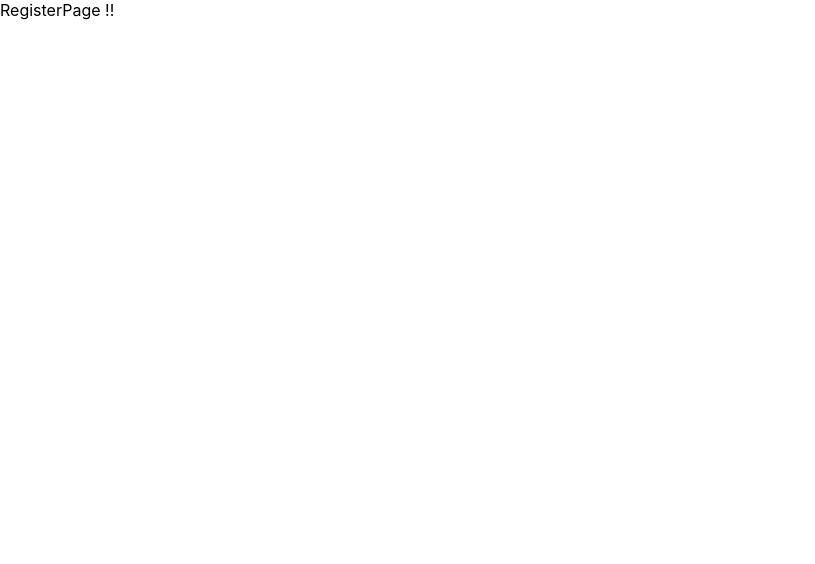
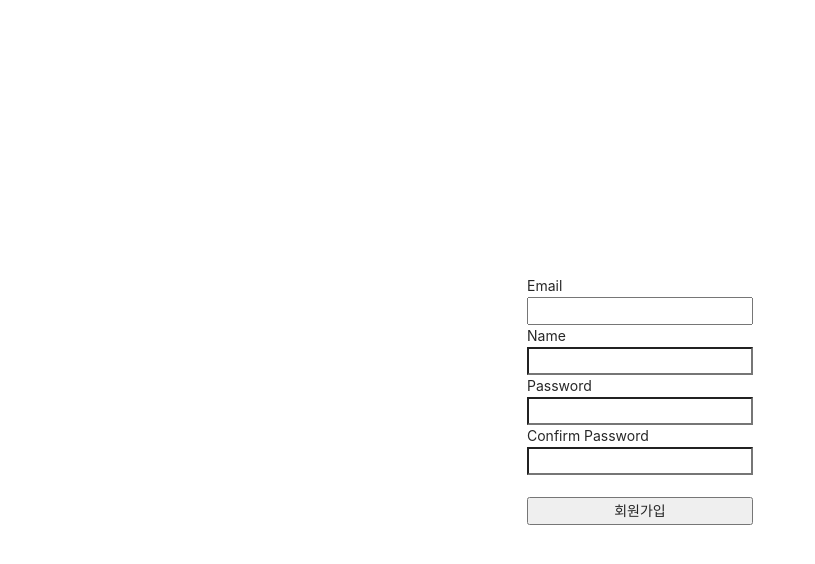
Before and after one commit to bellofeast/NodeReact_Basic, a React (Create React App) app in the folder client/: page /register in a window 1280 px wide. Shown: the top 564 px of the page, without its empty margins (0-815 px from the left). Built offline with nearby package versions, Linux system fonts and the light colour scheme.

Commit message:
internal server 500 해결중...

```diff
--- a/client/package.json
+++ b/client/package.json
@@ -6,12 +6,17 @@
     "@testing-library/jest-dom": "^5.11.5",
     "@testing-library/react": "^11.1.1",
     "@testing-library/user-event": "^12.2.0",
+    "antd": "^4.8.0",
     "axios": "^0.21.0",
     "http-proxy-middleware": "^0.19.1",
     "react": "^17.0.1",
     "react-dom": "^17.0.1",
+    "react-redux": "^7.2.2",
     "react-router-dom": "^5.2.0",
     "react-scripts": "4.0.0",
+    "redux": "^4.0.5",
+    "redux-promise": "^0.6.0",
+    "redux-thunk": "^2.3.0",
     "web-vitals": "^0.2.4"
   },
   "scripts": {
--- /dev/null
+++ b/client/src/_actions/types.js
@@ -0,0 +1,2 @@
+export const LOGIN_USER = "login_user"
+export const REGISTER_USER = "register_user"
--- /dev/null
+++ b/client/src/_actions/user_action.js
@@ -0,0 +1,27 @@
+import axios from 'axios'
+import {
+    LOGIN_USER,
+    REGISTER_USER
+ } from './types'
+
+export function loginUser(dataToSubmit) {
+
+    const request = axios.post('/api/users/login', dataToSubmit)
+        .then(response => response.data)
+
+    return {
+        type: LOGIN_USER,
+        payload: request
+    }
+}
+
+export function registerUser(dataToSubmit) {
+
+    const request = axios.post('/api/users/register', dataToSubmit)
+        .then(response => response.data)
+
+    return {
+        type: REGISTER_USER,
+        payload: request
+    }
+}
--- /dev/null
+++ b/client/src/_reducers/index.js
@@ -0,0 +1,8 @@
+import { combineReducers } from 'redux'
+import user from './user_reducer'
+
+const rootReducer = combineReducers({
+    user
+})
+
+export default rootReducer
--- /dev/null
+++ b/client/src/_reducers/user_reducer.js
@@ -0,0 +1,19 @@
+import {
+    LOGIN_USER,
+    REGISTER_USER
+} from '../_actions/types'
+
+export default function (state = {}, action) {
+
+    switch (action.type) {
+        case LOGIN_USER:
+            return { ...state, loginSuccess: action.payload }
+            break;
+        case REGISTER_USER:
+            return { ...state, register: action.payload }
+            break;
+
+        default:
+            return state
+    }
+}
--- a/client/src/components/views/LandingPage/LandingPage.js
+++ b/client/src/components/views/LandingPage/LandingPage.js
@@ -1,17 +1,20 @@
 import React, { useEffect } from 'react'
-import axios from 'axios'
+import Axios from 'axios'
 
 function LandingPage() {
 
     useEffect(() => {
-        axios.get('/api/hello')
+        Axios.get('/api/hello')
         .then(response => console.log(response.data))
     }, [])
 
 
     return (
-        <div>
-            LandingPage !!
+        <div style={{
+            display: 'flex', justifyContent: 'center', alignItems: 'center'
+            ,width: '100%', height: '100vh'
+        }}>
+            <h2>시작 페이지</h2>
         </div>
     )
 }
--- a/client/src/components/views/LoginPage/LoginPage.js
+++ b/client/src/components/views/LoginPage/LoginPage.js
@@ -1,11 +1,63 @@
-import React from 'react'
+import React, { useState } from 'react'
+import { useDispatch } from 'react-redux'
+import { loginUser } from '../../../_actions/user_action'
+import { withRouter } from 'react-router-dom'
 
-function LoginPage() {
+function LoginPage(props) {
+
+    const dispatch = useDispatch()
+
+    const [Email, setEmail] = useState("")
+    const [Password, setPassword] = useState("")
+
+    const onEmailHandler = (event) => {
+        setEmail(event.currentTarget.value)
+    }
+    const onPasswordHandler = (event) => {
+        setPassword(event.currentTarget.value)
+    }
+
+    const onSubmitHandler = (event) => {
+        event.preventDefault()
+
+        let body = {
+            email: Email,
+            password: Password
+        }
+
+        dispatch(loginUser(body))
+             .then(response => {
+                 if (response.payload.loginSuccess) {
+                     props.history.push('/')
+                 } else {
+                     alert('Error˝')
+                 }
+         })
+
+    }
+
     return (
-        <div>
-            LoginPage !!
+        <div style={{
+            display: 'flex', justifyContent: 'center', alignItems: 'center'
+            ,width: '100%', height: '100vh'
+        }}>
+
+            <form style={{ display: 'flex', flexDirection: 'column' }}
+                onSubmit={onSubmitHandler}
+            >
+                <label>Email</label>
+                <input type ="email" value={Email} onChange={onEmailHandler} />
+                <label>Password</label>
+                <input type ="password" value={Password} onChange={onPasswordHandler} />
+
+                <br />
+                <button type="submit">
+                    Login
+                </button>
+
+            </form>
         </div>
     )
 }
 
-export default LoginPage
+export default withRouter(LoginPage)
--- a/client/src/components/views/RegisterPage/RegisterPage.js
+++ b/client/src/components/views/RegisterPage/RegisterPage.js
@@ -1,11 +1,85 @@
-import React from 'react'
+import React, { useState } from 'react'
+import { useDispatch } from 'react-redux'
+import { registerUser } from '../../../_actions/user_action'
+import { withRouter } from 'react-router-dom'
 
-function RegisterPage() {
+function RegisterPage(props) {
+
+    const dispatch = useDispatch()
+
+    const [Email, setEmail] = useState("")
+    const [Name, setName] = useState("")
+    const [Password, setPassword] = useState("")
+    const [ConfirmPassword, setConfirmPassword] = useState("")
+
+    const onEmailHandler = (event) => {
+        setEmail(event.currentTarget.value)
+    }
+
+    const onNameHandler = (event) => {
+        setName(event.currentTarget.value)
+    }
+
+    const onPasswordHandler = (event) => {
+        setPassword(event.currentTarget.value)
+    }
+
+    const onConfirmPasswordHandler = (event) => {
+        setConfirmPassword(event.currentTarget.value)
+    }
+
+    const onSubmitHandler = (event) => {
+        event.preventDefault()
+
+        if(Password !== ConfirmPassword) {
+            return alert("비밀번호와 비밀번호 확인은 같아야 합니다.")
+        }
+
+        let body = {
+            email: Email,
+            password: Password,
+            name: Name
+        }
+
+        dispatch(registerUser(body))
+             .then(response => {
+                 if(response.payload.success) {
+                     props.history.push('/login')
+                 } else {
+                     alert("Failed to Sign Up")
+                 }
+         })
+
+    }
     return (
-        <div>
-            RegisterPage !!
+        <div style={{
+            display: 'flex', justifyContent: 'center', alignItems: 'center'
+            ,width: '100%', height: '100vh'
+        }}>
+
+            <form style={{ display: 'flex', flexDirection: 'column' }}
+                onSubmit={onSubmitHandler}
+            >
+                <label>Email</label>
+                <input type ="email" value={Email} onChange={onEmailHandler} />
+
+                <label>Name</label>
+                <input type ="text" value={Name} onChange={onNameHandler} />
+
+                <label>Password</label>
+                <input type ="password" value={Password} onChange={onPasswordHandler} />
+
+                <label>Confirm Password</label>
+                <input type ="password" value={ConfirmPassword} onChange={onConfirmPasswordHandler} />
+
+                <br />
+                <button type="submit">
+                    회원가입
+                </button>
+
+            </form>
         </div>
     )
 }
 
-export default RegisterPage
+export default withRouter(RegisterPage)
--- a/client/src/index.js
+++ b/client/src/index.js
@@ -4,11 +4,31 @@
 import App from './App';
 import reportWebVitals from './reportWebVitals';
 
+import 'antd/dist/antd.css'
+
+import { Provider } from 'react-redux'
+import { applyMiddleware, createStore } from 'redux';
+import promiseMiddleware from 'redux-promise'
+import ReduxThunk from 'redux-thunk'
+import Reducer from './_reducers'
+
+const createStoreWithMiddleware = applyMiddleware(promiseMiddleware, ReduxThunk)(createStore)
+
 ReactDOM.render(
-  <React.StrictMode>
+
+  <Provider
+    store = {createStoreWithMiddleware(Reducer,
+        window.__REDUX_DEVTOOLS_EXTENSION__ &&
+        window.__REDUX_DEVTOOLS_EXTENSION__()
+      )}
+  >
+
     <App />
-  </React.StrictMode>,
-  document.getElementById('root')
+  </Provider>
+
+
+
+  , document.getElementById('root')
 );
 
 // If you want to start measuring performance in your app, pass a function
--- a/package.json
+++ b/package.json
@@ -6,13 +6,15 @@
   "scripts": {
     "start": "node server/index.js",
     "backend": "nodemon server/index.js",
-    "test": "echo \"Error: no test specified\" && exit 1"
+    "test": "echo \"Error: no test specified\" && exit 1",
+    "dev": "concurrently \"npm run backend\" \"npm run start --prefix client\""
   },
   "author": "kim-jongseo",
   "license": "ISC",
   "dependencies": {
     "bcrypt": "^5.0.0",
     "body-parser": "^1.19.0",
+    "concurrently": "^5.3.0",
     "cookie-parser": "^1.4.5",
     "express": "^4.17.1",
     "jsonwebtoken": "^8.5.1",
```
Also changed, not shown: 2 other files (tests, documents, lock files or other folders).
